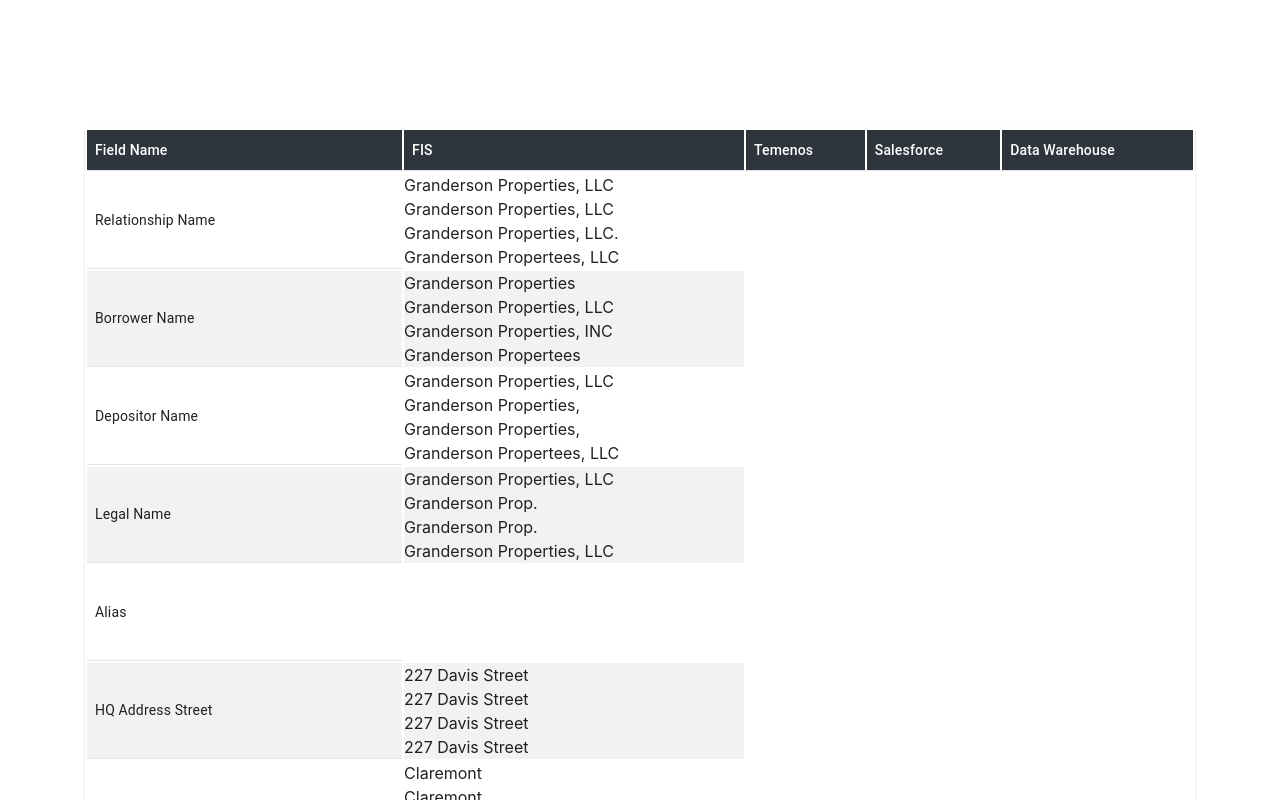
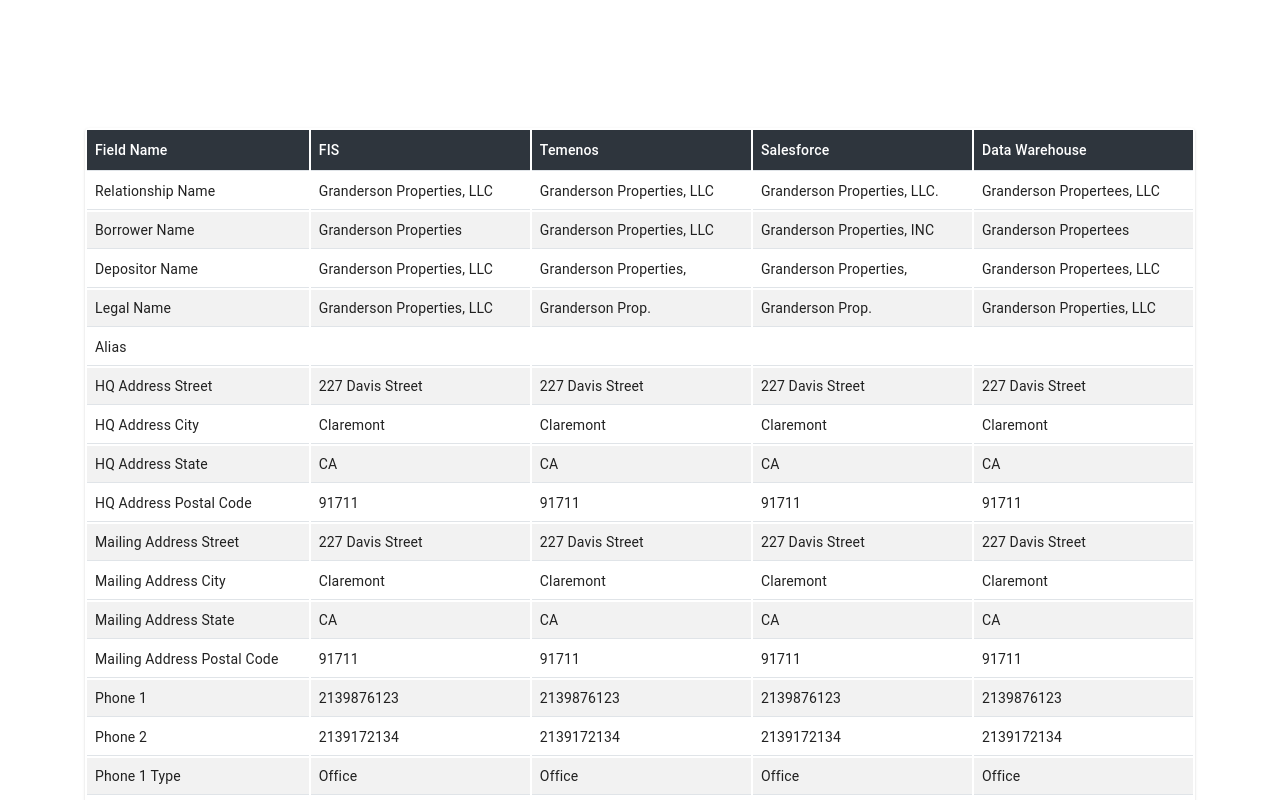
Before and after one commit to i-mckinney/regulatory-dashboard, a React (Create React App) app in the folder packages/Dashboards/: page /editentity in a window 1280 px wide. Shown: the top 800 px of the page. Built offline with nearby package versions, Linux system fonts and the light colour scheme.

Commit message:
Modify TableCell to work with HelixTableCell

```diff
--- a/packages/Dashboards/src/EntityDetails/EntityTableCell.js
+++ b/packages/Dashboards/src/EntityDetails/EntityTableCell.js
@@ -1,5 +1,5 @@
 import React, { useState } from "react"
-import { makeStyles } from "@material-ui/core"
+import { makeStyles, TableCell } from "@material-ui/core"
 import IconButton from '@material-ui/core/IconButton';
 import CheckCircleIcon from '@material-ui/icons/CheckCircle';
 import ReplayIcon from '@material-ui/icons/Replay';
@@ -57,7 +57,9 @@
  */
 const EntityTableCell = ({
   value: initialStateValue,
-  cell,
+  // cell,
+  columnAccessor,
+  rowIndex,
   allColumns,
   editData,
 }) => {
@@ -86,11 +88,11 @@
   const cellIndex = () => {
     let colIndex = -1
     allColumns.forEach((column, index) => {
-      if (column.Header === cell.column.Header) {
+      if (column.Header === columnAccessor) {
         colIndex = index
       }
     })
-    const currentRowIndex = cell.row.index
+    const currentRowIndex = rowIndex
     const index = (allColumns.length-1) * currentRowIndex + colIndex-1
     return index
   }
@@ -183,7 +185,7 @@
   }
 
   return (
-    <div
+    <TableCell
       className={entityTableCellClasses.editedField}
       onClick={handleDivChange}
       onKeyDown={handleDivChange}
@@ -193,15 +195,15 @@
       {displayInitialStateValue()}
       {displayCurrentStateChanges()}
       {displayCustomizedForm()}
-    </div>
+    </TableCell>
   )
 }
 
-EntityTableCell.propTypes = {
-  value: PropTypes.string.isRequired,
-  cell: PropTypes.oneOfType([PropTypes.object]).isRequired,
-  allColumns: PropTypes.instanceOf(Array).isRequired,
-  editData: PropTypes.func.isRequired,
-}
+// EntityTableCell.propTypes = {
+//   value: PropTypes.string.isRequired,
+//   cell: PropTypes.oneOfType([PropTypes.object]).isRequired,
+//   allColumns: PropTypes.instanceOf(Array).isRequired,
+//   editData: PropTypes.func.isRequired,
+// }
 
 export default EntityTableCell
```
Also changed, not shown: 1 other file (tests, documents, lock files or other folders).
